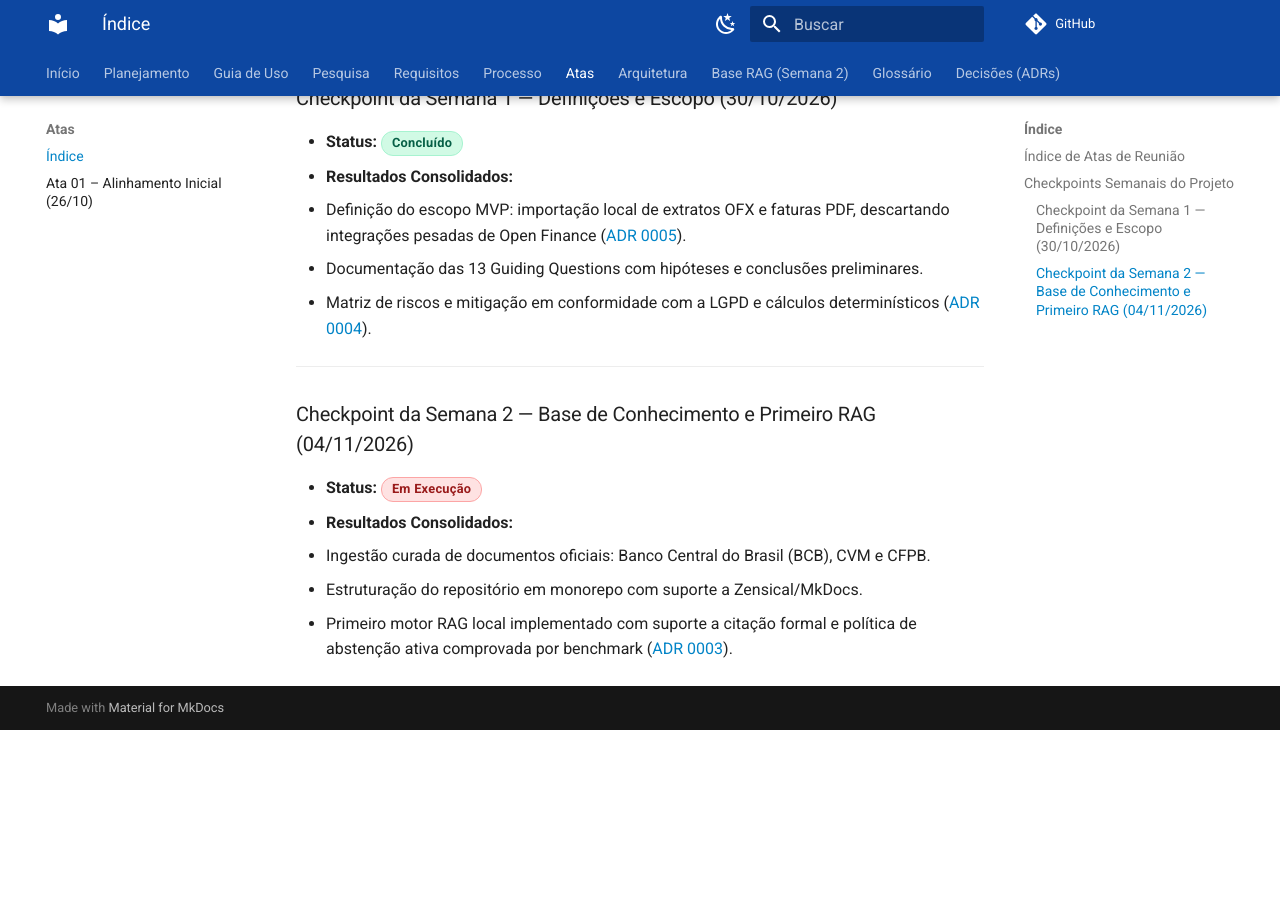
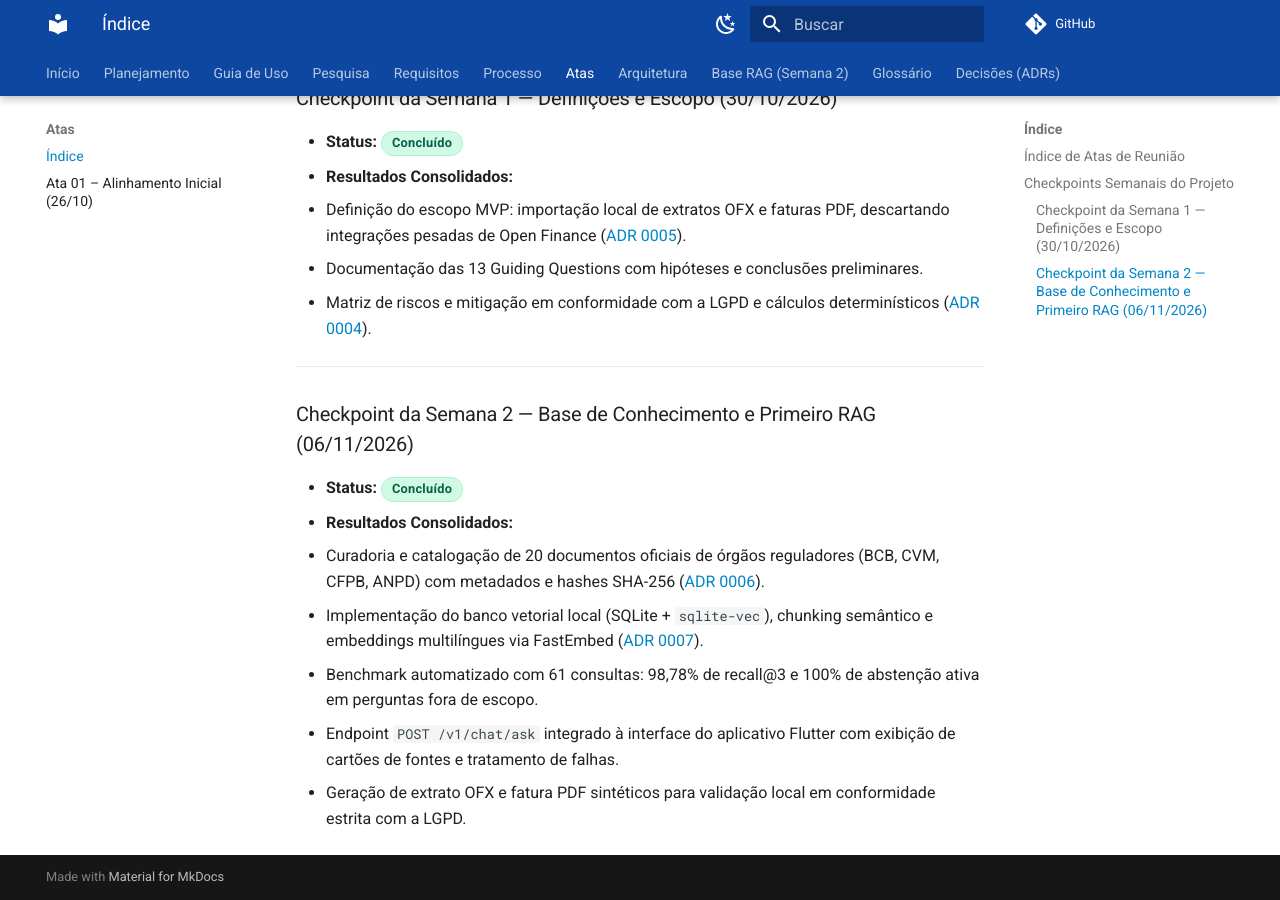
Before and after one commit to moonshinerd/trokim, an MkDocs documentation site: the page built from docs/atas/index.md, in a window 1280 px wide and 900 px high, scrolled down 784 px. Built offline with MkDocs 1.6.1 and Material for MkDocs 9.7.7, drawn with Linux system fonts in a browser that asks for light colours; comment, search, counter and statistics services are not loaded; before the commit the page ends 1514 px from its top, so only the background shows below that.

Commit message:
ci: configurar runner self-hosted no mac e atualizar status da semana 2 (#14)

```diff
--- a/docs/atas/index.md
+++ b/docs/atas/index.md
@@ -23,9 +23,11 @@ Registro formal dos alinhamentos, dinâmicas de ideação e deliberações técn
 
 ---
 
-### Checkpoint da Semana 2 — Base de Conhecimento e Primeiro RAG (04/11/2026)
-- **Status:** <span class="badge-p0">Em Execução</span>
+### Checkpoint da Semana 2 — Base de Conhecimento e Primeiro RAG (06/11/2026)
+- **Status:** <span class="badge-must">Concluído</span>
 - **Resultados Consolidados:**
-  - Ingestão curada de documentos oficiais: Banco Central do Brasil (BCB), CVM e CFPB.
-  - Estruturação do repositório em monorepo com suporte a Zensical/MkDocs.
-  - Primeiro motor RAG local implementado com suporte a citação formal e política de abstenção ativa comprovada por benchmark ([ADR 0003](../adr/0003-rag-fontes-oficiais.md)).
+  - Curadoria e catalogação de 20 documentos oficiais de órgãos reguladores (BCB, CVM, CFPB, ANPD) com metadados e hashes SHA-256 ([ADR 0006](../adr/0006-curadoria-benchmark.md)).
+  - Implementação do banco vetorial local (SQLite + `sqlite-vec`), chunking semântico e embeddings multilíngues via FastEmbed ([ADR 0007](../adr/0007-banco-vetorial-embeddings.md)).
+  - Benchmark automatizado com 61 consultas: 98,78% de recall@3 e 100% de abstenção ativa em perguntas fora de escopo.
+  - Endpoint `POST /v1/chat/ask` integrado à interface do aplicativo Flutter com exibição de cartões de fontes e tratamento de falhas.
+  - Geração de extrato OFX e fatura PDF sintéticos para validação local em conformidade estrita com a LGPD.
```
Also changed, not shown: docs/planejamento.md (+5 -5 lines), 2 other files.
